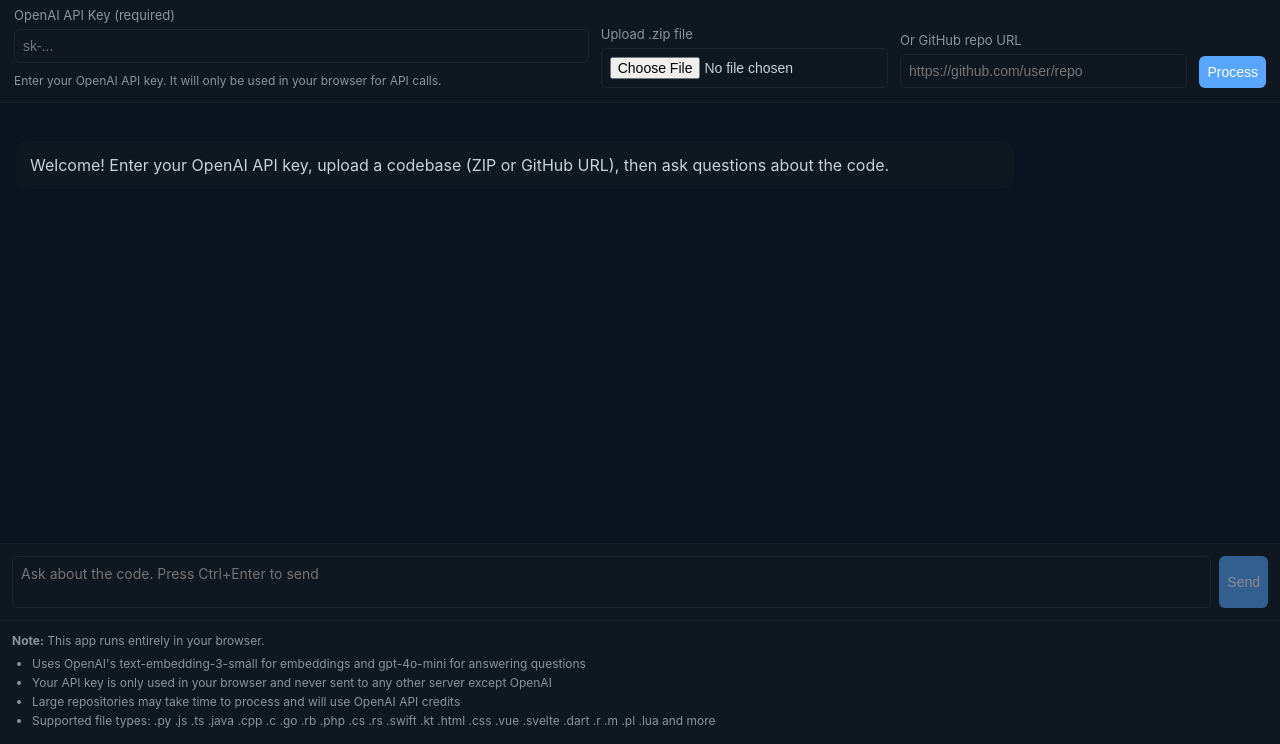
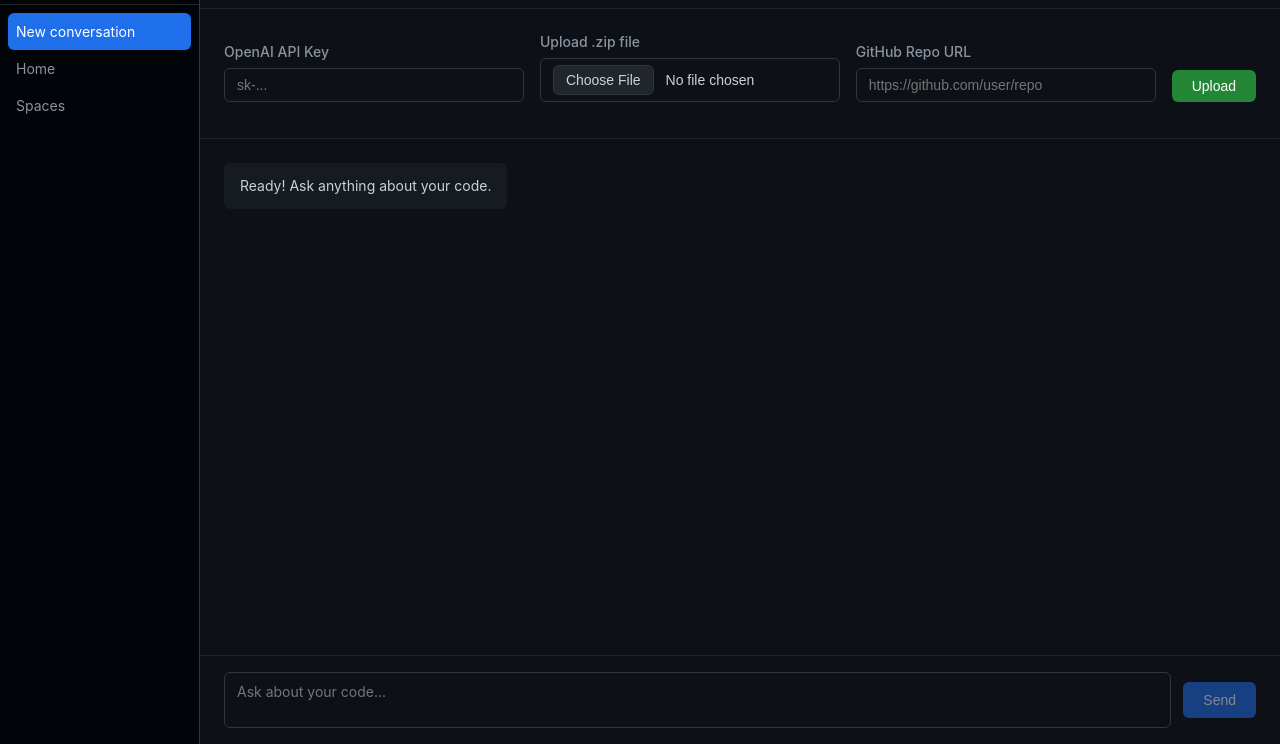
Before and after one commit to siddharthkhachane/codeoptimizer, a plain HTML site: page index.html in a window 1280 px wide. Shown: the part 56-800 px from the top of the page. Drawn offline with nearby package versions, Linux system fonts and the light colour scheme.

Commit message:
Update index.html

```diff
--- a/index.html
+++ b/index.html
@@ -2,93 +2,363 @@
 <html lang="en">
 <head>
   <meta charset="utf-8" />
-  <title>In-Browser Codebase QA (gpt-4o-mini)</title>
+  <title>Code Optimizer</title>
   <meta name="viewport" content="width=device-width,initial-scale=1" />
-  <link rel="stylesheet" href="https://cdnjs.cloudflare.com/ajax/libs/github-markdown-css/5.1.0/github-markdown-light.min.css" crossorigin="anonymous" />
   <style>
-    :root{
-      --bg:#0b1220;
-      --card:#0f1720;
-      --accent:#58a6ff;
-      --muted:#8b949e;
-      --text:#c9d1d9;
+    * {
+      box-sizing: border-box;
+      margin: 0;
+      padding: 0;
     }
-    *{box-sizing:border-box;margin:0;padding:0}
-    body{font-family:Inter,Segoe UI,Roboto,Arial,sans-serif;background:var(--bg);color:var(--text);height:100vh;display:flex;flex-direction:column}
-    .main{flex:1;display:flex;flex-direction:column;overflow:hidden}
-    header{padding:14px 16px;background:var(--card);border-bottom:1px solid rgba(255,255,255,0.03);font-size:16px;font-weight:600}
-    .upload{display:flex;gap:12px;padding:14px;background:var(--card);align-items:flex-end;border-bottom:1px solid rgba(255,255,255,0.03);flex-wrap:wrap}
-    .upload > div{flex:1;min-width:200px;display:flex;flex-direction:column;gap:6px}
-    label{font-size:13px;color:var(--muted)}
-    input[type="text"], input[type="password"], input[type="file"], button, textarea{padding:8px;border-radius:6px;border:1px solid rgba(255,255,255,0.06);background:transparent;color:var(--text);font-size:14px}
-    button{background:var(--accent);color:#fff;border:none;cursor:pointer;font-weight:500}
-    button:disabled{opacity:0.5;cursor:not-allowed}
-    button:hover:not(:disabled){opacity:0.9}
-    main.chat-window{flex:1;padding:16px;overflow:auto}
-    .message{max-width:80%;padding:12px 14px;border-radius:10px;margin-bottom:12px;line-height:1.5}
-    .message.user{background:var(--accent);color:#fff;margin-left:auto}
-    .message.bot{background:var(--card);color:var(--text)}
-    .message.bot code{background:#071a28;padding:2px 4px;border-radius:4px;font-size:13px}
-    .message.bot pre{background:#071a28;padding:8px;border-radius:6px;overflow-x:auto;margin:8px 0}
-    .message.bot pre code{background:none;padding:0}
-    footer{display:flex;gap:8px;padding:12px;background:var(--card);border-top:1px solid rgba(255,255,255,0.03)}
-    textarea{flex:1;min-height:48px;resize:none;font-family:inherit}
-    .status{font-size:13px;color:var(--muted);margin-top:6px}
-    .small{font-size:12px;color:var(--muted);margin-top:4px}
-    .sources{margin-top:8px;padding-top:8px;border-top:1px solid rgba(255,255,255,0.1);font-size:12px;color:var(--muted)}
-    .sources summary{cursor:pointer;margin-bottom:4px;font-weight:500}
-    .sources .source{background:#071a28;padding:8px;border-radius:4px;margin:4px 0;font-family:monospace;font-size:11px;overflow-x:auto}
-    .info-box{padding:12px;font-size:12px;color:var(--muted);background:var(--card);border-top:1px solid rgba(255,255,255,0.03)}
-    .info-box ul{margin-left:20px;margin-top:8px}
-    .info-box li{margin:4px 0}
+
+    body {
+      font-family: -apple-system, BlinkMacSystemFont, "Segoe UI", Roboto, "Helvetica Neue", Arial, sans-serif;
+      background: #0d1117;
+      color: #c9d1d9;
+      height: 100vh;
+      display: flex;
+      overflow: hidden;
+    }
+
+    .sidebar {
+      width: 200px;
+      background: #010409;
+      border-right: 1px solid #30363d;
+      display: flex;
+      flex-direction: column;
+      padding: 20px 0;
+    }
+
+    .logo {
+      color: #58a6ff;
+      font-weight: 600;
+      font-size: 16px;
+      padding: 0 16px 20px;
+      border-bottom: 1px solid #21262d;
+      margin-bottom: 8px;
+    }
+
+    .nav-item {
+      padding: 10px 16px;
+      color: #8b949e;
+      cursor: pointer;
+      font-size: 14px;
+      transition: background 0.15s;
+    }
+
+    .nav-item:hover {
+      background: #161b22;
+    }
+
+    .nav-item.active {
+      background: #1f6feb;
+      color: #fff;
+      border-radius: 6px;
+      margin: 0 8px;
+      padding-left: 8px;
+    }
+
+    .main {
+      flex: 1;
+      display: flex;
+      flex-direction: column;
+      overflow: hidden;
+    }
+
+    .header {
+      padding: 20px 24px;
+      border-bottom: 1px solid #21262d;
+    }
+
+    .header h1 {
+      font-size: 20px;
+      font-weight: 400;
+      color: #c9d1d9;
+    }
+
+    .upload-section {
+      padding: 24px;
+      background: #0d1117;
+      border-bottom: 1px solid #21262d;
+    }
+
+    .upload-grid {
+      display: grid;
+      grid-template-columns: 1fr 1fr auto;
+      gap: 16px;
+      align-items: end;
+    }
+
+    .form-group {
+      display: flex;
+      flex-direction: column;
+      gap: 8px;
+    }
+
+    label {
+      font-size: 14px;
+      color: #8b949e;
+      font-weight: 500;
+    }
+
+    input[type="text"],
+    input[type="password"],
+    input[type="file"] {
+      padding: 8px 12px;
+      background: #0d1117;
+      border: 1px solid #30363d;
+      border-radius: 6px;
+      color: #c9d1d9;
+      font-size: 14px;
+      transition: border-color 0.15s;
+    }
+
+    input[type="text"]:focus,
+    input[type="password"]:focus {
+      outline: none;
+      border-color: #58a6ff;
+    }
+
+    input[type="file"] {
+      padding: 6px 12px;
+      cursor: pointer;
+    }
+
+    input[type="file"]::file-selector-button {
+      padding: 6px 12px;
+      background: #21262d;
+      border: 1px solid #30363d;
+      border-radius: 6px;
+      color: #c9d1d9;
+      cursor: pointer;
+      margin-right: 12px;
+    }
+
+    input[type="file"]::file-selector-button:hover {
+      background: #30363d;
+    }
+
+    button {
+      padding: 8px 20px;
+      background: #238636;
+      color: #fff;
+      border: none;
+      border-radius: 6px;
+      font-size: 14px;
+      font-weight: 500;
+      cursor: pointer;
+      transition: background 0.15s;
+    }
+
+    button:hover:not(:disabled) {
+      background: #2ea043;
+    }
+
+    button:disabled {
+      opacity: 0.5;
+      cursor: not-allowed;
+    }
+
+    .status {
+      margin-top: 12px;
+      font-size: 13px;
+      color: #8b949e;
+    }
+
+    .chat-container {
+      flex: 1;
+      overflow-y: auto;
+      padding: 24px;
+      display: flex;
+      flex-direction: column;
+      gap: 16px;
+    }
+
+    .message {
+      max-width: 85%;
+      padding: 12px 16px;
+      border-radius: 6px;
+      font-size: 14px;
+      line-height: 1.6;
+    }
+
+    .message.bot {
+      background: #161b22;
+      align-self: flex-start;
+    }
+
+    .message.user {
+      background: #1f6feb;
+      color: #fff;
+      align-self: flex-end;
+    }
+
+    .message pre {
+      background: #0d1117;
+      padding: 12px;
+      border-radius: 6px;
+      overflow-x: auto;
+      margin: 8px 0;
+      border: 1px solid #30363d;
+    }
+
+    .message code {
+      font-family: "SF Mono", Monaco, Consolas, monospace;
+      font-size: 13px;
+    }
+
+    .message p {
+      margin: 8px 0;
+    }
+
+    .sources {
+      margin-top: 12px;
+      padding-top: 12px;
+      border-top: 1px solid #30363d;
+    }
+
+    .sources summary {
+      cursor: pointer;
+      color: #58a6ff;
+      font-size: 13px;
+      margin-bottom: 8px;
+    }
+
+    .source {
+      background: #0d1117;
+      padding: 8px;
+      border-radius: 4px;
+      margin: 8px 0;
+      font-size: 12px;
+      border: 1px solid #30363d;
+    }
+
+    .source strong {
+      color: #58a6ff;
+      display: block;
+      margin-bottom: 4px;
+    }
+
+    .input-section {
+      padding: 16px 24px;
+      background: #0d1117;
+      border-top: 1px solid #21262d;
+      display: flex;
+      gap: 12px;
+      align-items: center;
+    }
+
+    textarea {
+      flex: 1;
+      padding: 10px 12px;
+      background: #0d1117;
+      border: 1px solid #30363d;
+      border-radius: 6px;
+      color: #c9d1d9;
+      font-size: 14px;
+      font-family: inherit;
+      resize: none;
+      min-height: 44px;
+      max-height: 120px;
+    }
+
+    textarea:focus {
+      outline: none;
+      border-color: #58a6ff;
+    }
+
+    .send-btn {
+      padding: 10px 20px;
+      background: #1f6feb;
+      color: #fff;
+      border: none;
+      border-radius: 6px;
+      font-size: 14px;
+      font-weight: 500;
+      cursor: pointer;
+      transition: background 0.15s;
+    }
+
+    .send-btn:hover:not(:disabled) {
+      background: #388bfd;
+    }
+
+    .send-btn:disabled {
+      opacity: 0.5;
+      cursor: not-allowed;
+    }
+
+    .chat-container::-webkit-scrollbar {
+      width: 8px;
+    }
+
+    .chat-container::-webkit-scrollbar-track {
+      background: #0d1117;
+    }
+
+    .chat-container::-webkit-scrollbar-thumb {
+      background: #30363d;
+      border-radius: 4px;
+    }
+
+    .chat-container::-webkit-scrollbar-thumb:hover {
+      background: #484f58;
+    }
+
+    .api-key-grid {
+      display: grid;
+      grid-template-columns: 1fr 1fr 1fr auto;
+      gap: 16px;
+      align-items: end;
+    }
   </style>
 </head>
 <body>
+  <div class="sidebar">
+    <div class="logo">Code Optimizer</div>
+    <div class="nav-item active">New conversation</div>
+    <div class="nav-item">Home</div>
+    <div class="nav-item">Spaces</div>
+  </div>
+
   <div class="main">
-    <header>In-Browser Codebase QA with OpenAI</header>
+    <div class="header">
+      <h1>Get suggestions on your code</h1>
+    </div>
 
-    <div class="upload">
-      <div style="flex:2">
-        <label for="apiKey">OpenAI API Key (required)</label>
-        <input id="apiKey" type="password" placeholder="sk-..." />
-        <div class="small">Enter your OpenAI API key. It will only be used in your browser for API calls.</div>
+    <div class="upload-section">
+      <div class="api-key-grid">
+        <div class="form-group">
+          <label for="apiKey">OpenAI API Key</label>
+          <input type="password" id="apiKey" placeholder="sk-..." />
+        </div>
+
+        <div class="form-group">
+          <label for="zipfile">Upload .zip file</label>
+          <input type="file" id="zipfile" accept=".zip" />
+        </div>
+
+        <div class="form-group">
+          <label for="repoUrl">GitHub Repo URL</label>
+          <input type="text" id="repoUrl" placeholder="https://github.com/user/repo" />
+        </div>
+
+        <div class="form-group">
+          <label style="opacity: 0">Upload</label>
+          <button id="uploadBtn" onclick="uploadCodebase()">Upload</button>
+        </div>
       </div>
 
-      <div>
-        <label for="zipfile">Upload .zip file</label>
-        <input id="zipfile" type="file" accept=".zip" />
-      </div>
-
-      <div>
-        <label for="repoUrl">Or GitHub repo URL</label>
-        <input id="repoUrl" type="text" placeholder="https://github.com/user/repo" />
-      </div>
-
-      <div style="flex:0;min-width:auto">
-        <label style="opacity:0">Action</label>
-        <button id="uploadBtn" onclick="uploadCodebase()">Process</button>
-      </div>
+      <div id="uploadStatus" class="status"></div>
     </div>
 
-    <div id="uploadStatus" class="status" style="padding:8px 14px"></div>
+    <div class="chat-container" id="chatWindow">
+      <div class="message bot">Ready! Ask anything about your code.</div>
+    </div>
 
-    <main class="chat-window" id="chatWindow">
-      <div class="message bot">Welcome! Enter your OpenAI API key, upload a codebase (ZIP or GitHub URL), then ask questions about the code.</div>
-    </main>
-
-    <footer>
-      <textarea id="query" placeholder="Ask about the code. Press Ctrl+Enter to send" onkeydown="if(event.ctrlKey&&event.key==='Enter'){submitQuery()}"></textarea>
-      <button id="queryBtn" onclick="submitQuery()" disabled>Send</button>
-    </footer>
-
-    <div class="info-box">
-      <strong>Note:</strong> This app runs entirely in your browser.
-      <ul>
-        <li>Uses OpenAI's text-embedding-3-small for embeddings and gpt-4o-mini for answering questions</li>
-        <li>Your API key is only used in your browser and never sent to any other server except OpenAI</li>
-        <li>Large repositories may take time to process and will use OpenAI API credits</li>
-        <li>Supported file types: .py .js .ts .java .cpp .c .go .rb .php .cs .rs .swift .kt .html .css .vue .svelte .dart .r .m .pl .lua and more</li>
-      </ul>
+    <div class="input-section">
+      <textarea id="query" placeholder="Ask about your code..." onkeydown="if(event.ctrlKey&&event.key==='Enter'){submitQuery()}"></textarea>
+      <button class="send-btn" id="queryBtn" onclick="submitQuery()" disabled>Send</button>
     </div>
   </div>
 
```
